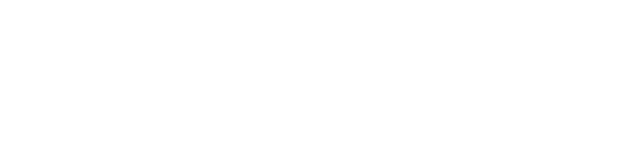
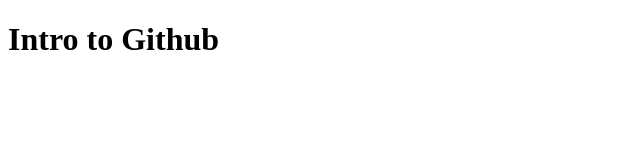
Before and after one commit to bsabina64/project-1, a plain HTML site: page index.html in a window 1280 px wide. Shown: the whole page, without its empty margins (0-640 px from the left). Drawn offline with Linux system fonts and the light colour scheme.

Commit message:
css file added

```diff
--- a/index.html
+++ b/index.html
@@ -7,6 +7,6 @@
     <title>Lesson11</title>
   </head>
   <body>
-    <h1></h1>
+    <h1>Intro to Github</h1>
   </body>
 </html>
```
Also changed, not shown: css/css.css (added).
